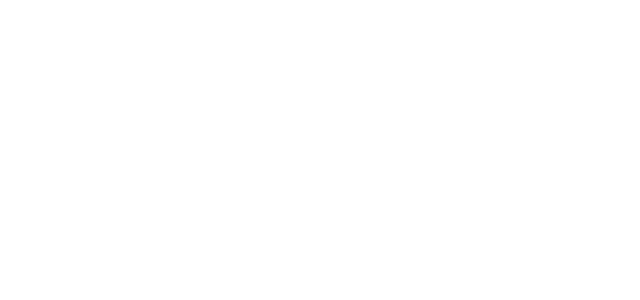
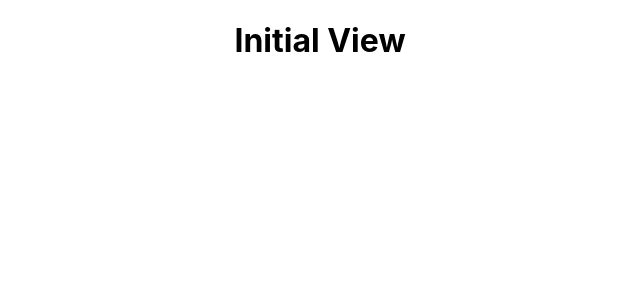
Before and after one commit to cbandara/test-react-app, a React (Create React App) app: page / in a window 1280 px wide. Shown: the top 300 px of the page, without its empty margins (320-960 px from the left). Built offline with nearby package versions, Linux system fonts and the light colour scheme.

Commit message:
added modal features

```diff
--- a/src/App.js
+++ b/src/App.js
@@ -44,6 +44,9 @@ class App extends Component {
   render() {
     return (
       <div className="App">
+        <div>
+          <h1>Initial View</h1>
+        </div>
         <Modal onClose={this.showModal} show={this.state.show}>
           Are you still there?
         </Modal>
--- a/src/components/Modal/Modal.js
+++ b/src/components/Modal/Modal.js
@@ -1,8 +1,12 @@
 import React from "react";
 
 export default class Modal extends React.Component {
-  onClose = () => {
-    // setTimeout(this.props.onClose, 10000);
+  onClose = e => {
+    this.props.onClose && this.props.onClose(e);
+  };
+  showSecondView = () => {};
+  noResponse = () => {
+    setTimeout(showSecondView, 5000);
   };
 
   render() {
```
